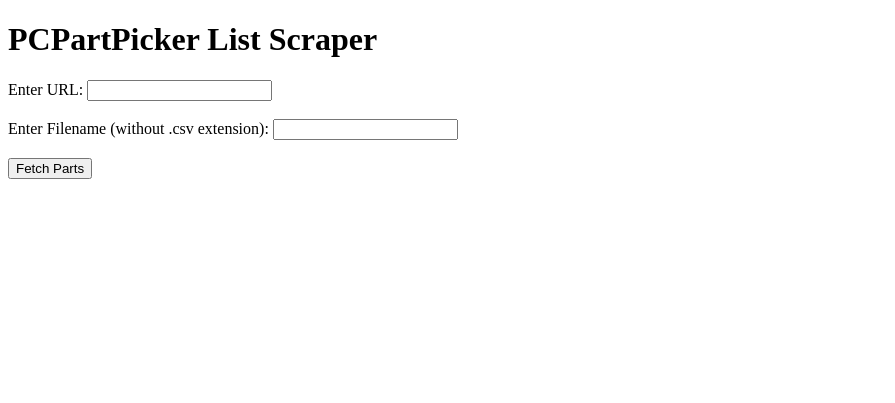
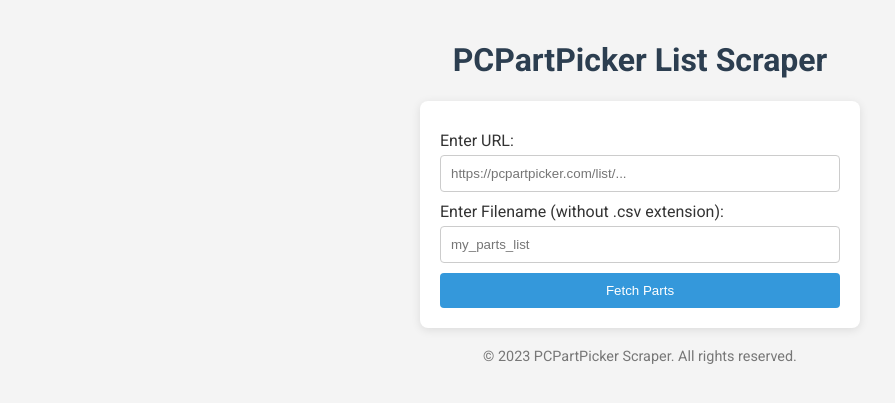
Before and after one commit to reillymoonen/pcpartpicker-spreadsheet-converter, a Flask app: page / in a window 1280 px wide. Shown: the top 403 px of the page, without its empty margins (0-895 px from the left). Run offline with Flask 3, Linux system fonts and the light colour scheme.

Commit message:
Made it look good

```diff
--- a/templates/index.html
+++ b/templates/index.html
@@ -4,17 +4,79 @@
     <meta charset="UTF-8">
     <meta name="viewport" content="width=device-width, initial-scale=1.0">
     <title>PC Part Picker Scraper</title>
+    <link href="https://fonts.googleapis.com/css2?family=Roboto:wght@400;700&display=swap" rel="stylesheet">
+    <style>
+        body {
+            font-family: 'Roboto', sans-serif;
+            background-color: #f4f4f4;
+            color: #333;
+            margin: 0;
+            padding: 20px;
+        }
+
+        h1 {
+            text-align: center;
+            color: #2c3e50;
+        }
+
+        form {
+            background: #fff;
+            padding: 20px;
+            border-radius: 8px;
+            box-shadow: 0 2px 10px rgba(0, 0, 0, 0.1);
+            max-width: 400px;
+            margin: 0 auto;
+        }
+
+        label {
+            display: block;
+            margin: 10px 0 5px;
+        }
+
+        input[type="text"] {
+            width: 100%;
+            padding: 10px;
+            border: 1px solid #ccc;
+            border-radius: 4px;
+            box-sizing: border-box;
+        }
+
+        button {
+            background-color: #3498db;
+            color: white;
+            padding: 10px 15px;
+            border: none;
+            border-radius: 4px;
+            cursor: pointer;
+            width: 100%;
+            margin-top: 10px;
+        }
+
+        button:hover {
+            background-color: #2980b9;
+        }
+
+        .footer {
+            text-align: center;
+            margin-top: 20px;
+            font-size: 0.9em;
+            color: #777;
+        }
+    </style>
 </head>
 <body>
     <h1>PCPartPicker List Scraper</h1>
     <form action="/fetch_parts" method="POST">
         <label for="url">Enter URL:</label>
-        <input type="text" id="url" name="url" required><br><br>
+        <input type="text" id="url" name="url" placeholder="https://pcpartpicker.com/list/..." required>
 
         <label for="filename">Enter Filename (without .csv extension):</label>
-        <input type="text" id="filename" name="filename" required><br><br>
+        <input type="text" id="filename" name="filename" placeholder="my_parts_list" required>
 
         <button type="submit">Fetch Parts</button>
     </form>
+    <div class="footer">
+        <p>&copy; 2023 PCPartPicker Scraper. All rights reserved.</p>
+    </div>
 </body>
 </html>
```
